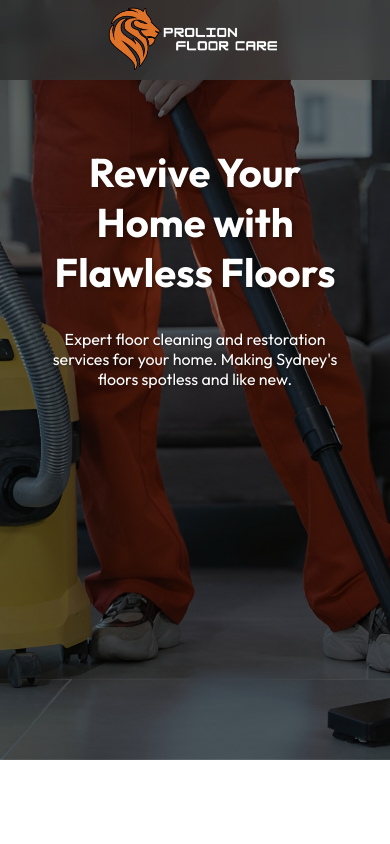
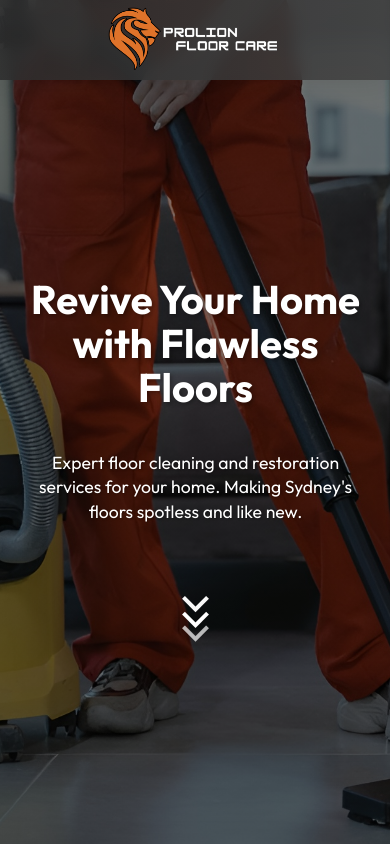
Before and after one commit to Lasith96/plreact, a React (Create React App) app: page / in a window 390 px wide. Shown: the top 844 px of the page. Built offline with nearby package versions, Linux system fonts and the light colour scheme.

Commit message:
Hero Fixed

```diff
--- a/src/Pages/Home.css
+++ b/src/Pages/Home.css
@@ -21,8 +21,8 @@ body {
     right: 0;
     width: 100vw;
     height: 100vh;
-    min-height: 700px;
-    max-height: 1000px;
+    min-height: 100vh;
+    max-height: none;
     z-index: 1;
     overflow: hidden;
 }
@@ -72,27 +72,31 @@ body {
     flex-direction: column;
     align-items: center;
     justify-content: center;
-    width: 80%;
-    max-width: 800px;
+    width: 90%;
+    max-width: 1000px;
     margin: 0 auto;
     padding: 20px;
     text-align: center;
     color: white;
-    margin-top: 150px;
+    min-height: 100vh;
+    margin-top: 0;
 }
 
 .hero-content h1 {
-    font-size: clamp(2.5rem, 6vw, 4.5rem);
+    font-size: clamp(3.5rem, 8vw, 6rem);
     font-weight: 700;
-    margin-bottom: 1.5rem;
+    margin-bottom: 2rem;
     text-shadow: 2px 2px 4px rgba(0, 0, 0, 0.3);
+    line-height: 1.1;
 }
 
 .hero-content p {
-    font-size: clamp(1rem, 2.5vw, 1.4rem);
+    font-size: clamp(1.2rem, 3vw, 2rem);
     font-weight: 400;
-    margin-bottom: 2rem;
+    margin-bottom: 2.5rem;
     text-shadow: 1px 1px 2px rgba(0, 0, 0, 0.3);
+    max-width: 800px;
+    line-height: 1.4;
 }
 
 /* Optional: Add slide indicators */
@@ -119,26 +123,26 @@ body {
 }
 
 /* Media Queries */
-@media (max-width: 600px) {
+@media (max-width: 768px) {
     .hero-container {
-        height: 90vh;
-        min-height: 600px;
+        height: 100vh;
+        min-height: 100vh;
     }
 
     .hero-content {
-        margin-top: 100px;
+        margin-top: 0;
         padding: 20px;
+        justify-content: center;
     }
 
     .hero-content h1 {
-        font-size: 2.5rem;
-        margin-bottom: 1rem;
+        font-size: clamp(2.5rem, 7vw, 4rem);
+        margin-bottom: 1.5rem;
     }
 
     .hero-content p {
-        font-size: 1rem;
-        margin-bottom: 1.5rem;
-        padding: 0 10px;
+        font-size: clamp(1.1rem, 2.5vw, 1.6rem);
+        padding: 0 15px;
     }
 }
 
@@ -568,3 +572,65 @@ body {
                gradientShift 15s ease infinite;
     opacity: 1; /* Ensure it becomes fully visible */
 }
+
+/* Update the scroll arrow positioning */
+.scroll-arrow {
+    position: relative; /* Change from absolute to relative */
+    margin-top: 2rem; /* Add space between text and arrow */
+    cursor: pointer;
+    height: 60px; /* Add fixed height to contain the arrows */
+}
+
+.scroll-arrow span {
+    display: block;
+    width: 20px;
+    height: 20px;
+    border-bottom: 5px solid white;
+    border-right: 5px solid white;
+    transform: rotate(45deg);
+    margin: -10px auto; /* Center horizontally */
+    animation: scrollArrow 2s infinite;
+}
+
+/* Mobile adjustments */
+@media (max-width: 768px) {
+    .scroll-arrow {
+        margin-top: 1.5rem; /* Slightly less space on mobile */
+        height: 45px; /* Smaller height on mobile */
+    }
+
+    .scroll-arrow span {
+        width: 15px;
+        height: 15px;
+        border-width: 4px;
+    }
+}
+
+/* Add back the animation keyframes and delays */
+.scroll-arrow span:nth-child(2) {
+    animation-delay: -0.2s;
+}
+
+.scroll-arrow span:nth-child(3) {
+    animation-delay: -0.4s;
+}
+
+@keyframes scrollArrow {
+    0% {
+        opacity: 0;
+        transform: rotate(45deg) translate(-20px, -20px);
+    }
+    50% {
+        opacity: 1;
+    }
+    100% {
+        opacity: 0;
+        transform: rotate(45deg) translate(20px, 20px);
+    }
+}
+
+/* Add hover effect */
+.scroll-arrow:hover span {
+    border-color: #FF6B00;
+    animation-play-state: paused;
+}
--- a/src/Pages/Home.js
+++ b/src/Pages/Home.js
@@ -107,6 +107,11 @@ const Home = () => {
                         <div className="hero-content">
                             <h1>{slide.title}</h1>
                             <p>{slide.description}</p>
+                            <div className="scroll-arrow">
+                                <span></span>
+                                <span></span>
+                                <span></span>
+                            </div>
                         </div>
                     </div>
                 ))}
```
